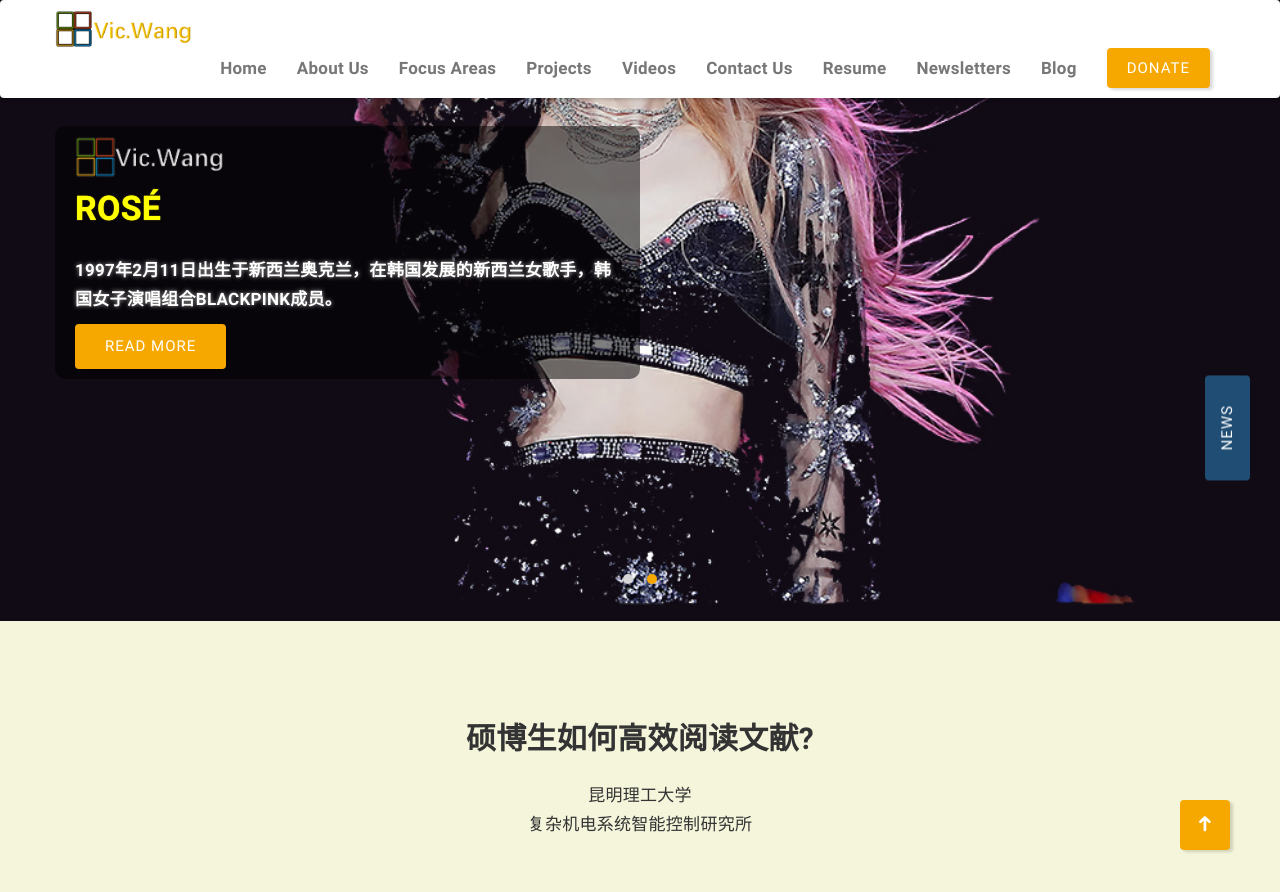
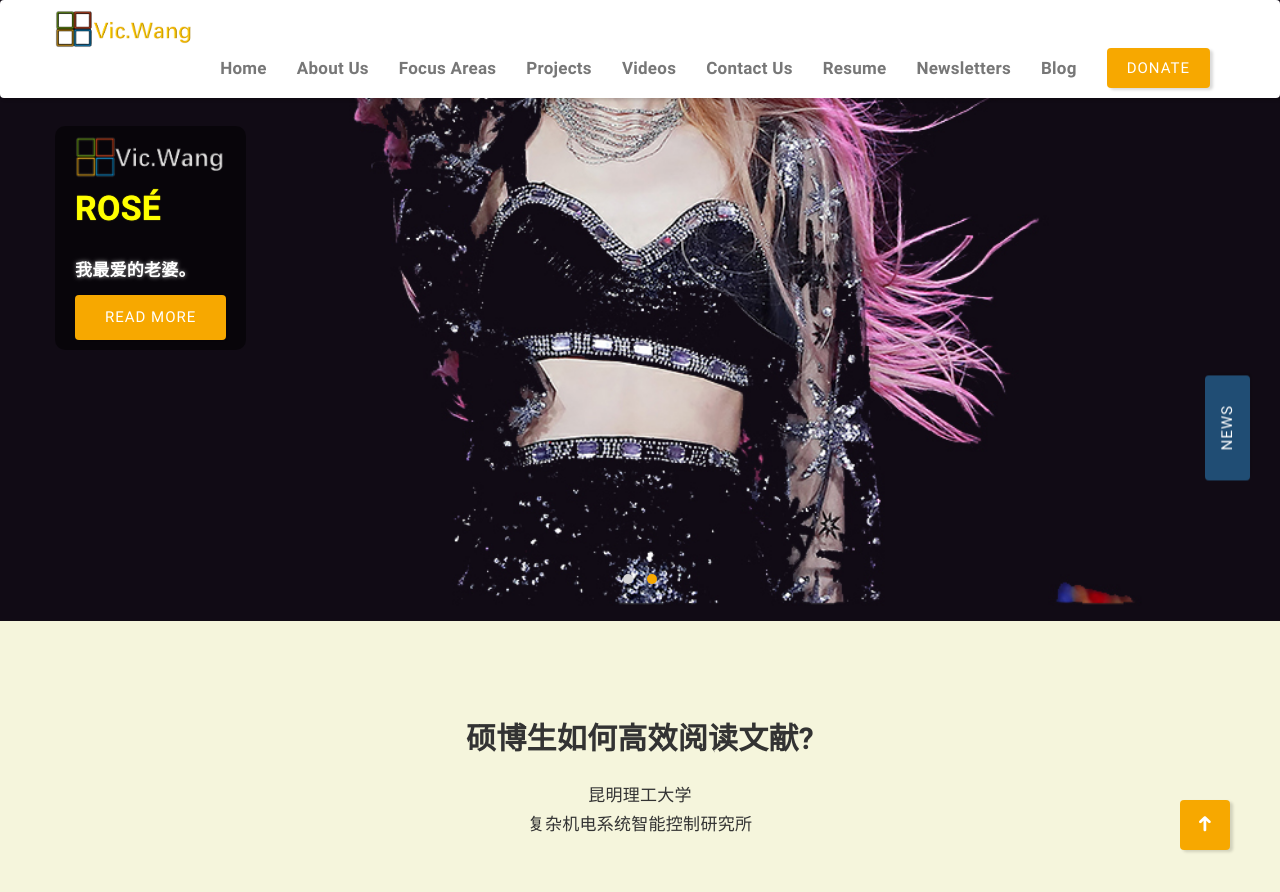
Before and after one commit to WongChan/wongchan.github.io, a Jekyll site: the page built from index.html, in a window 1280 px wide and 900 px high, scrolled down 363 px. Shown: the top 892 px of the window. Built offline with Jekyll 4.4.1, drawn with Linux system fonts in a browser that asks for light colours; some web fonts are replaced.

Commit message:
Update intro.html

```diff
--- a/_includes/intro.html
+++ b/_includes/intro.html
@@ -25,7 +25,7 @@
                         <div class="hero-box">
                            <p><img width="150" src="{{site.baseurl}}/images/vicwang.png" alt="{{site.title}}"></p>
                             <h1 class="hero-heading">ROSÉ</h1>
-                            <p class="hero-text text-shadow white">1997年2月11日出生于新西兰奥克兰，在韩国发展的新西兰女歌手，韩国女子演唱组合BLACKPINK成员。</p>
+                            <p class="hero-text text-shadow white">我最爱的老婆。</p>
                             <a class="btn btn-primary" href="https://www.7k7k.com" target="_blank">Read More</a>
                         </div>
                     </div>
```
